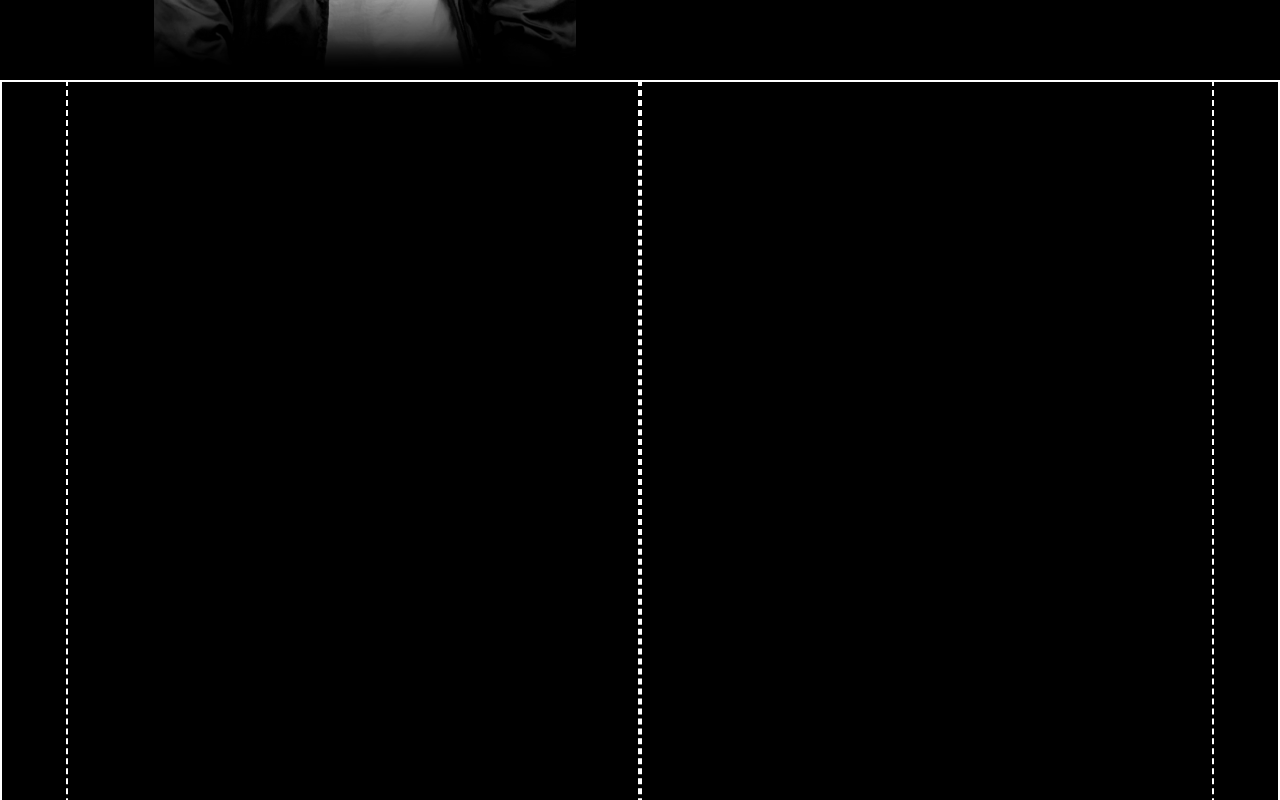
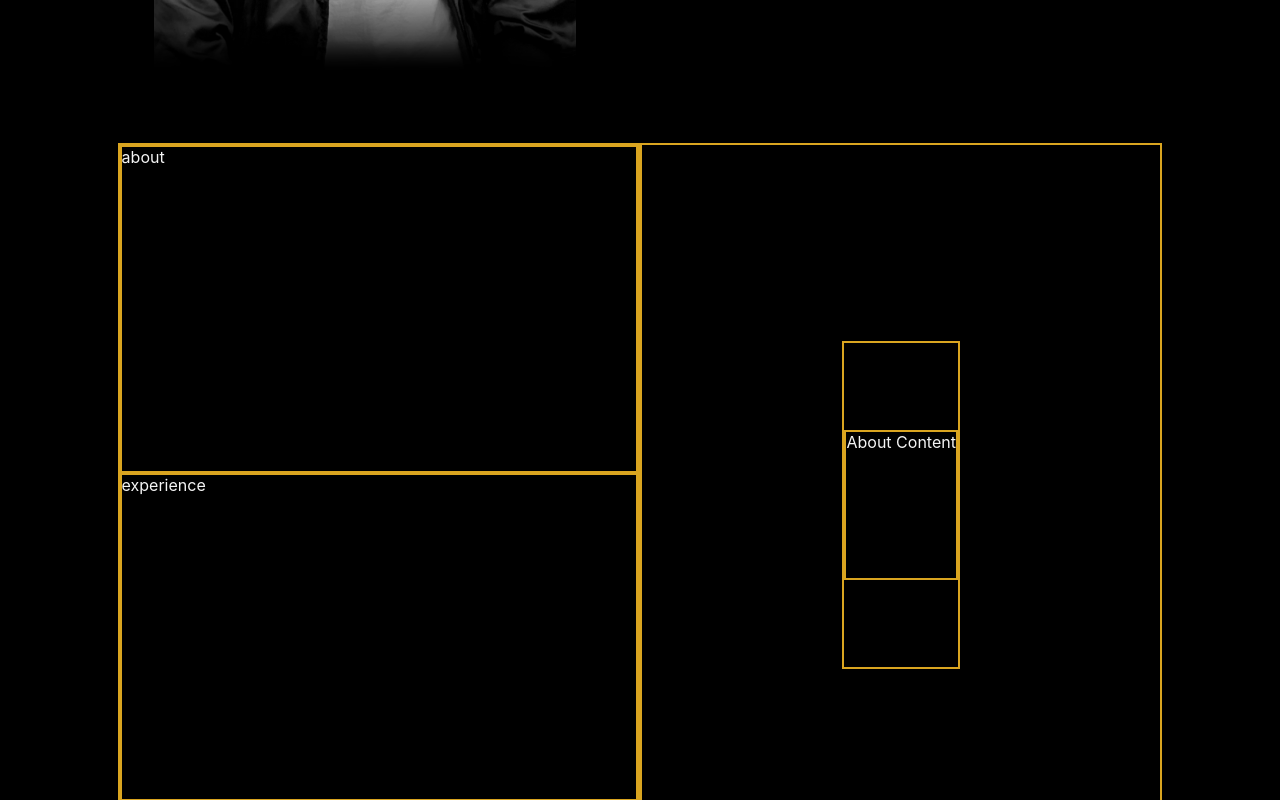
Before and after one commit to majocast/personal-website, a React (Create React App) app in the folder personal-website/: page / in a window 1280 px wide. Shown: the part 720-1520 px from the top of the page. Built offline with nearby package versions, Linux system fonts and the light colour scheme.

Commit message:
changes to formatting in about page

```diff
--- a/personal-website/src/pages/About.tsx
+++ b/personal-website/src/pages/About.tsx
@@ -1,5 +1,6 @@
-import React from 'react';
+import { useEffect, useState } from 'react';
 import styled from 'styled-components';
+import '../styles/Pages.css';
 import '../styles/About.css';
 
 const Wrapper = styled.div`
@@ -7,18 +8,33 @@ const Wrapper = styled.div`
   flex-direction: column;
   align-items: center;
   height: 100vh;
-  border: 2px solid white;
 `;
 
+type DivId = 'about' | 'experience' | '';
+
 function About() {
+  const [clickedDiv, setClickedDiv] = useState<DivId>('about');
+
+  useEffect(() => {
+    setClickedDiv('about');
+  }, []);
+
+  const clickHandler = (divId: DivId): void => {
+    setClickedDiv(divId);
+  };
+
   return (
     <Wrapper id='about'>
       <div className='about-container'>
-        <div className='column'>
-          <div className='info-nav'></div>
+        <div id='about-nav'>
+          <div onClick={() => clickHandler('about')}>about</div>
+          <div onClick={() => clickHandler('experience')}>experience</div>
         </div>
-        <div className='column'>
-
+        <div id='about-content'>
+          <div className='display-cont'>
+            {(clickedDiv === 'about' || clickedDiv === '') && <div id='about-cont'>About Content</div>}
+            {clickedDiv === 'experience' && <div id='experience-cont'>Experience Content</div>}
+          </div>
         </div>
       </div>
     </Wrapper>
--- a/personal-website/src/styles/About.css
+++ b/personal-website/src/styles/About.css
@@ -1,4 +1,5 @@
 .about-container {
+  margin-top: 50px;
   width: 90%;
   height: 100vh;
   display: flex;
@@ -6,11 +7,32 @@
   align-items: center;
 }
 
-.column {
-  flex-basis: 50%;
+.about-container div {
+  flex-basis: 45%;
+  height: 90vh;
+  border: 2px solid goldenrod;
+}
+
+#about-content {
   display: flex;
-  height: 100%;
   flex-direction: column;
   justify-content: center;
   align-items: center;
 }
+
+.display-cont {
+  display: flex;
+  flex-direction: column;
+  justify-content: center;
+  align-items: center;
+}
+
+#about-nav {
+  display: flex;
+  flex-direction: column;
+}
+
+#about-nav div {
+  display: inline-block;
+  height: 20%;
+}
```
